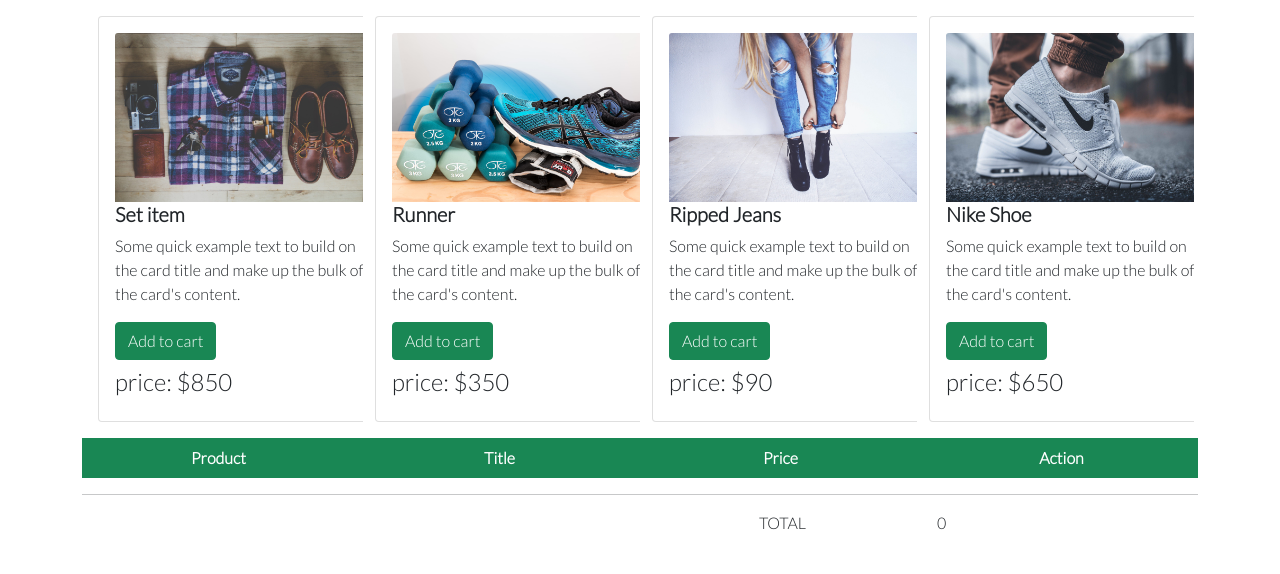
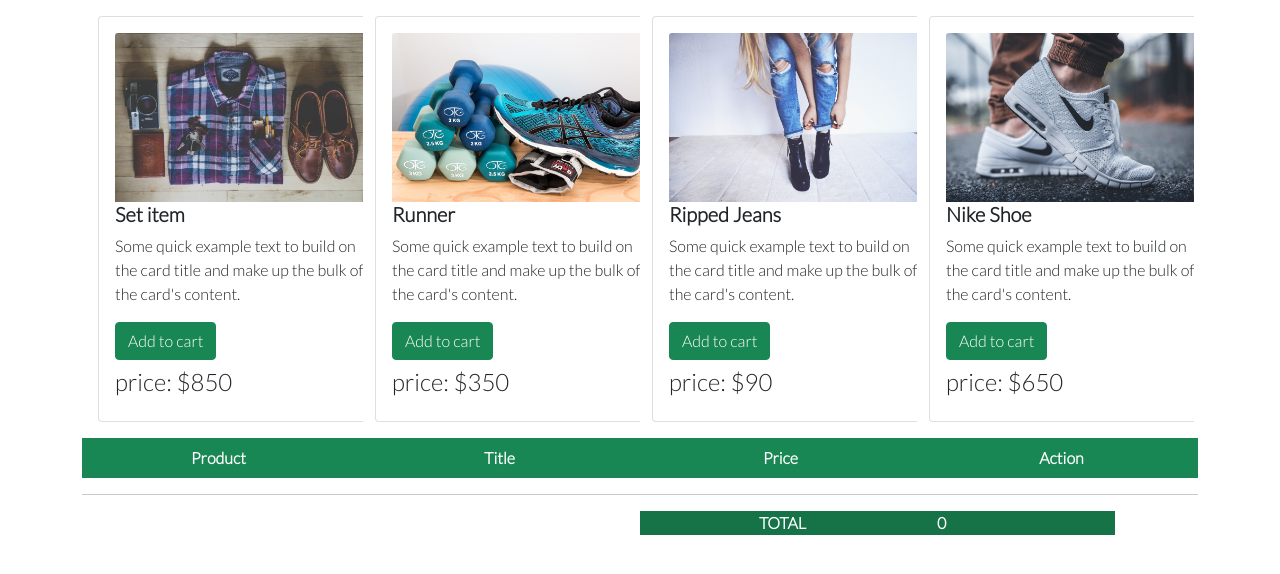
Before and after one commit to Tanvir1717/shopping-cart, a plain HTML site: page index.html in a window 1280 px wide. Drawn offline with nearby package versions, Linux system fonts and the light colour scheme.

Commit message:
Update style.css
Updated colors

```diff
--- a/css/style.css
+++ b/css/style.css
@@ -42,3 +42,13 @@ h5 {
     color: red;
     font-size: 1.6rem;
 }
+.headingTop {
+	background-color: #157347;
+	color: #fff;
+	font-weight: 600;
+}
+.cartTotalPrice {
+	background-color: #157347;
+	color: #fff;
+	font-weight: 600;
+}
```
